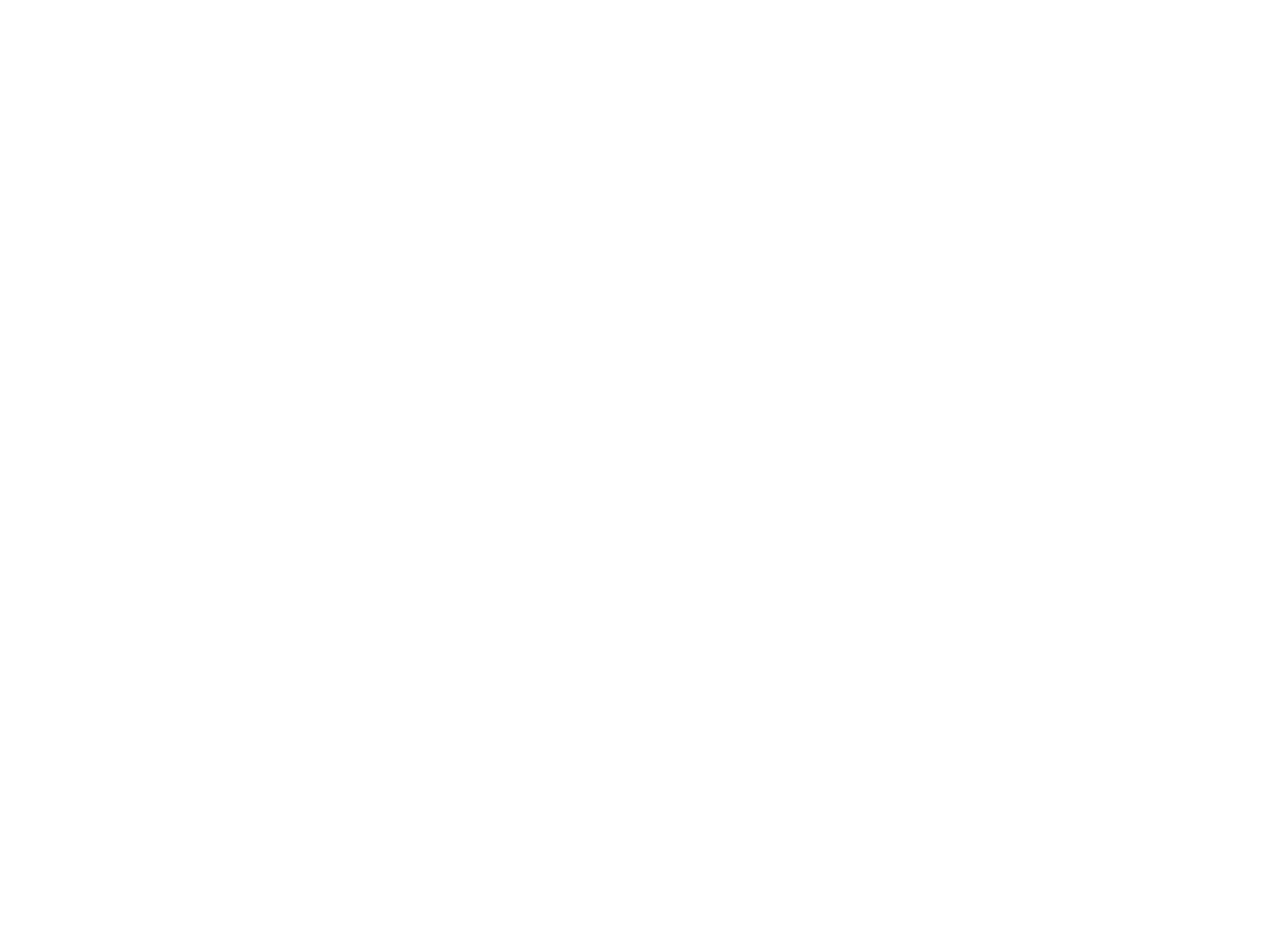
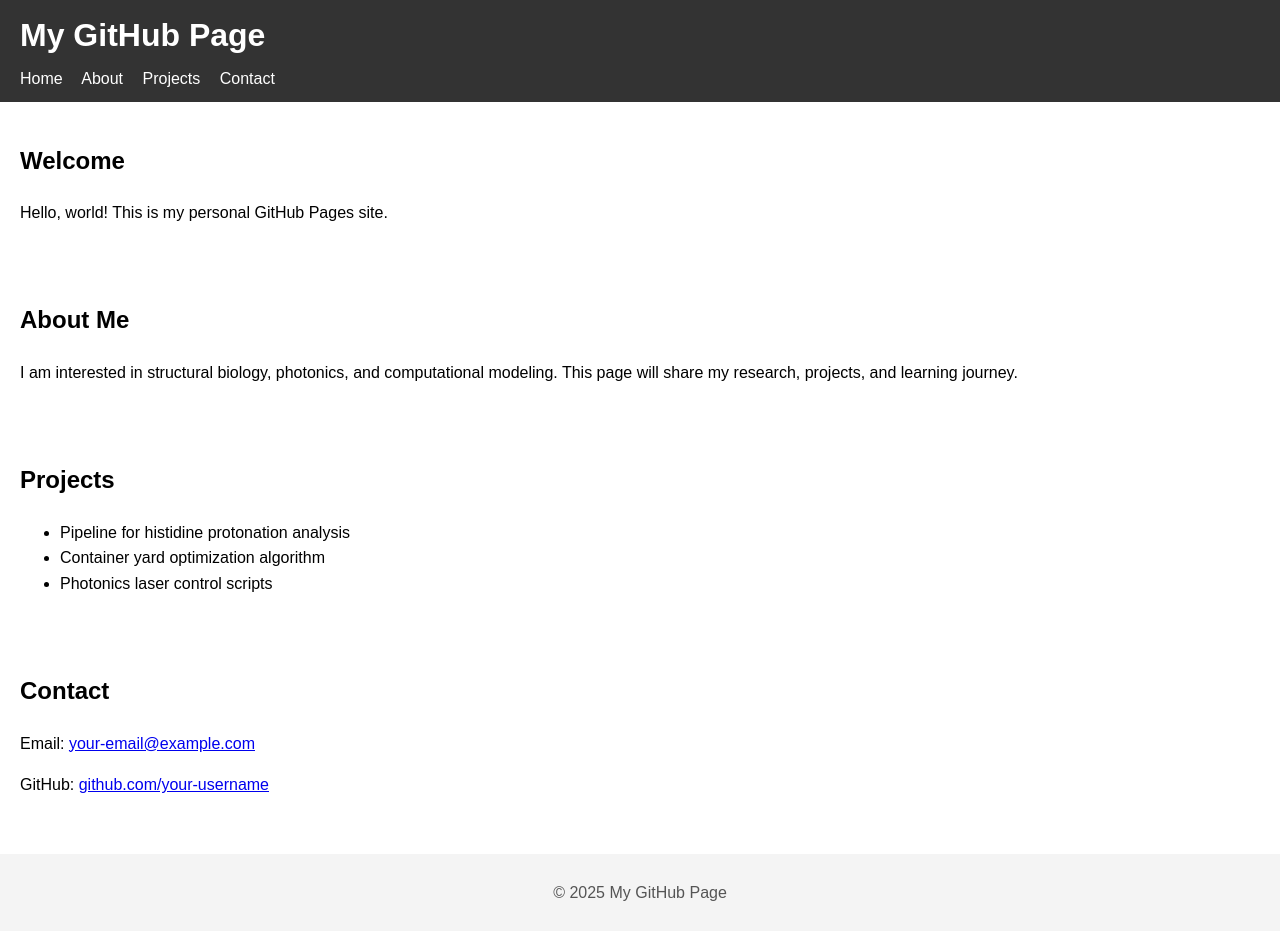
Before and after one commit to yukimi1104/yukimi1104.github.io, a plain HTML site: page index.html in a window 1280 px wide. Before the commit the page ends 800 px from the top, so only its background shows below. Drawn offline with Linux system fonts and the light colour scheme.

Commit message:
Update index.html

```diff
--- a/index.html
+++ b/index.html
@@ -38,3 +38,51 @@
             color: #555;
             text-align: center;
             padding: 10px;
+            margin-top: 20px;
+        }
+    </style>
+</head>
+<body>
+
+<header>
+    <h1>My GitHub Page</h1>
+    <nav>
+        <a href="#home">Home</a>
+        <a href="#about">About</a>
+        <a href="#projects">Projects</a>
+        <a href="#contact">Contact</a>
+    </nav>
+</header>
+
+<section id="home">
+    <h2>Welcome</h2>
+    <p>Hello, world! This is my personal GitHub Pages site.</p>
+</section>
+
+<section id="about">
+    <h2>About Me</h2>
+    <p>I am interested in structural biology, photonics, and computational modeling.
+       This page will share my research, projects, and learning journey.</p>
+</section>
+
+<section id="projects">
+    <h2>Projects</h2>
+    <ul>
+        <li>Pipeline for histidine protonation analysis</li>
+        <li>Container yard optimization algorithm</li>
+        <li>Photonics laser control scripts</li>
+    </ul>
+</section>
+
+<section id="contact">
+    <h2>Contact</h2>
+    <p>Email: <a href="mailto:your-email@example.com">your-email@example.com</a></p>
+    <p>GitHub: <a href="https://github.com/your-username" target="_blank">github.com/your-username</a></p>
+</section>
+
+<footer>
+    <p>&copy; 2025 My GitHub Page</p>
+</footer>
+
+</body>
+</html>
```
